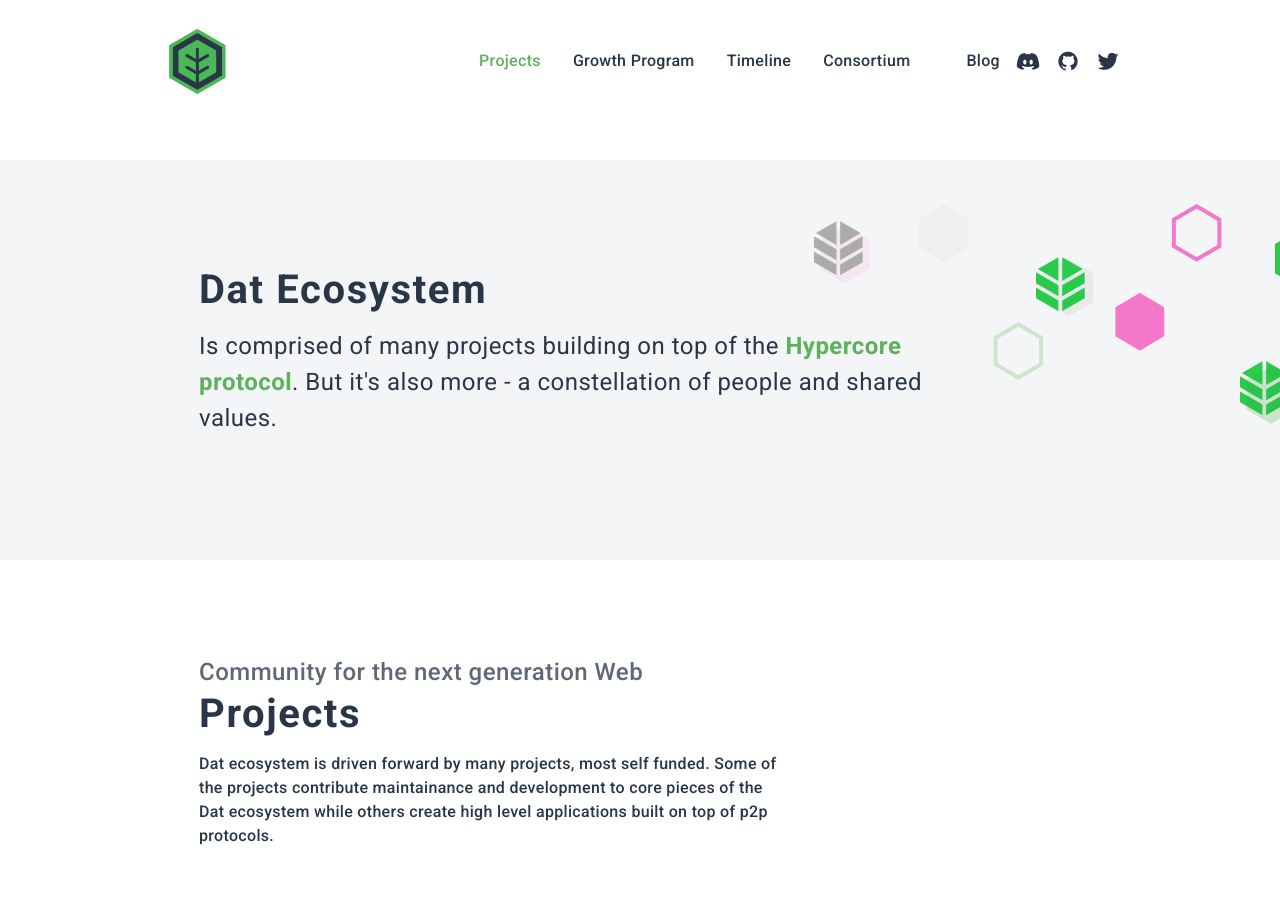
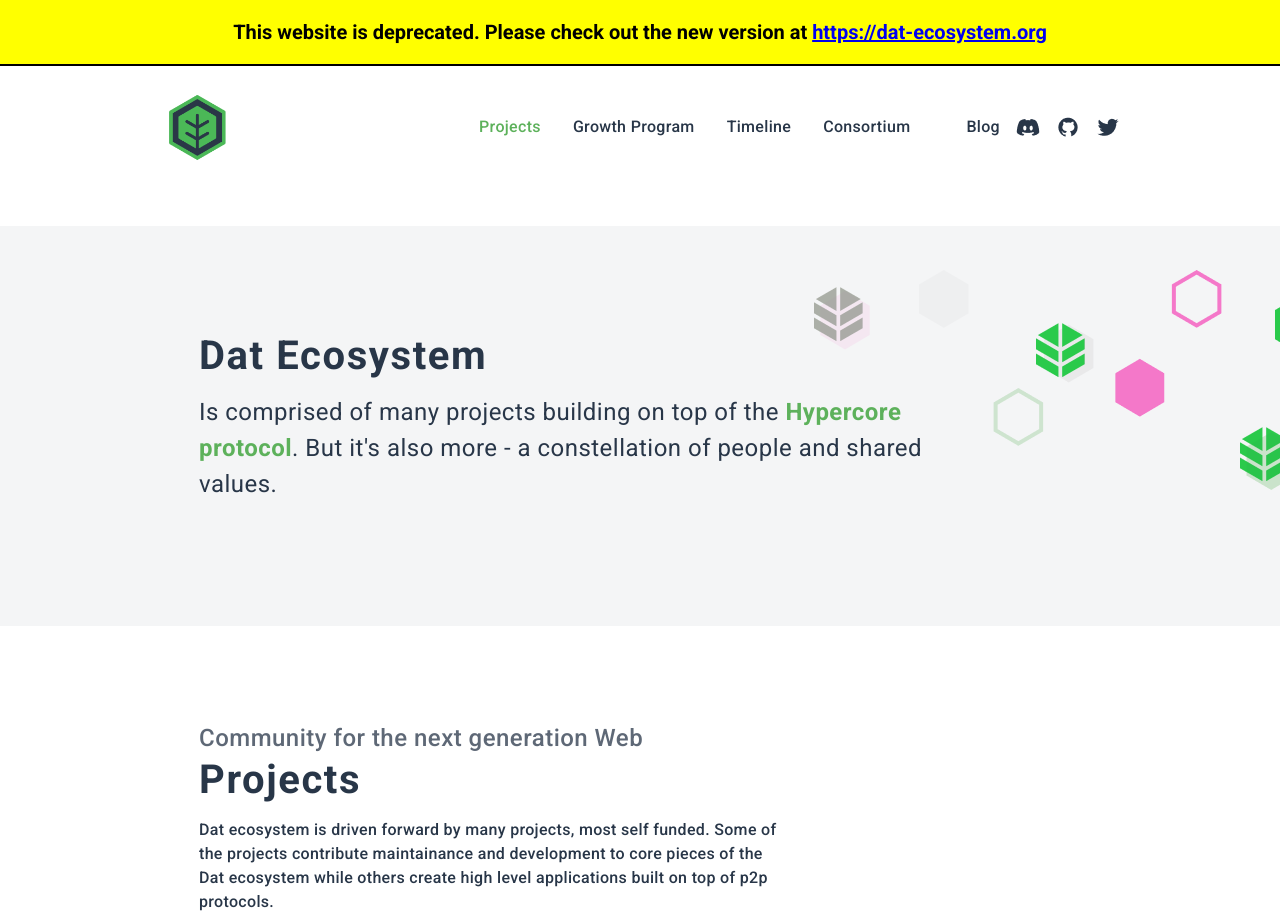
Before and after one commit to dat-ecosystem-archive/dat-ecosystem-webpage-2021-2024, a website: page index.html in a window 1280 px wide. Shown: the top 917 px of the page. Drawn offline with Linux system fonts and the light colour scheme.

Commit message:
deprecate website

```diff
--- a/index.html
+++ b/index.html
@@ -15,6 +15,28 @@
     <title>Dat Ecosystem</title>
   </head>
   <body>
+    <div class="positioned">
+      <style>
+        nav { top: unset; }
+        .positioned {
+          display: flex;
+          justify-content: center;
+          align-items: center;
+          background: yellow;
+          border-bottom: 2px solid black;
+          font-family: monospace;
+          font-size: 20px;
+          font-weight: bold;
+          color: black;
+          z-index: 999;
+          width: 100%;
+          padding: 20px;
+        }
+      </style>
+      <span>
+        This website is deprecated. Please check out the new version at <a target="_blank" href="https://dat-ecosystem.org/">https://dat-ecosystem.org </a>
+      </span>
+    </div>
     <div class="container">
       <!-- NAV -->
       <nav id="navbar">
```
